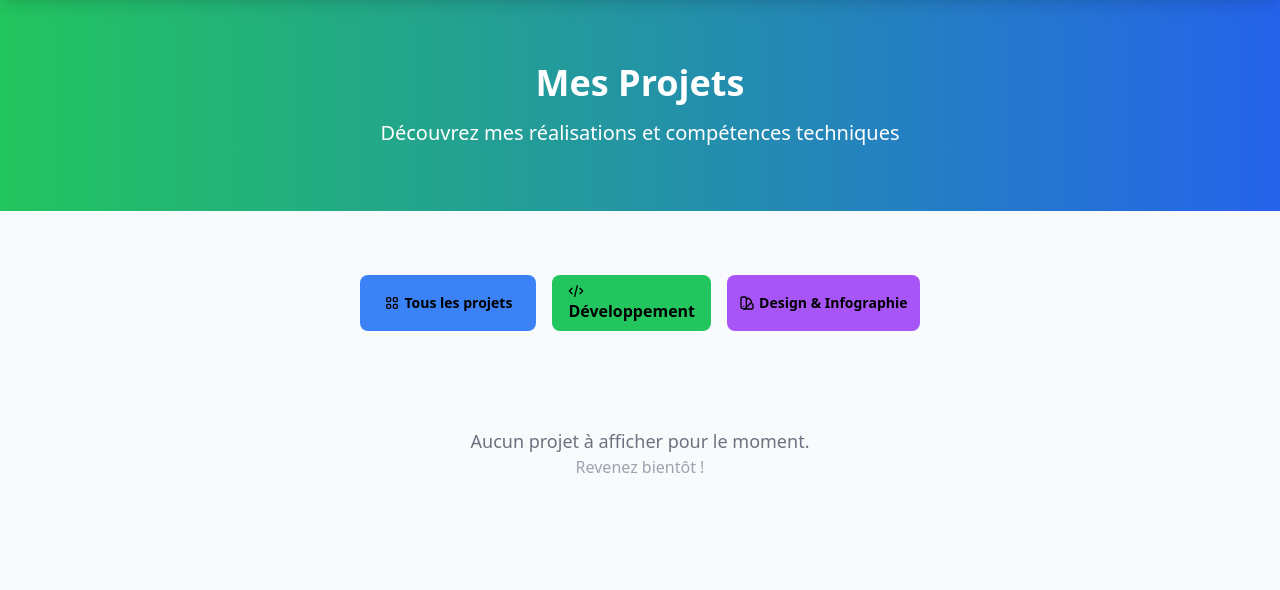
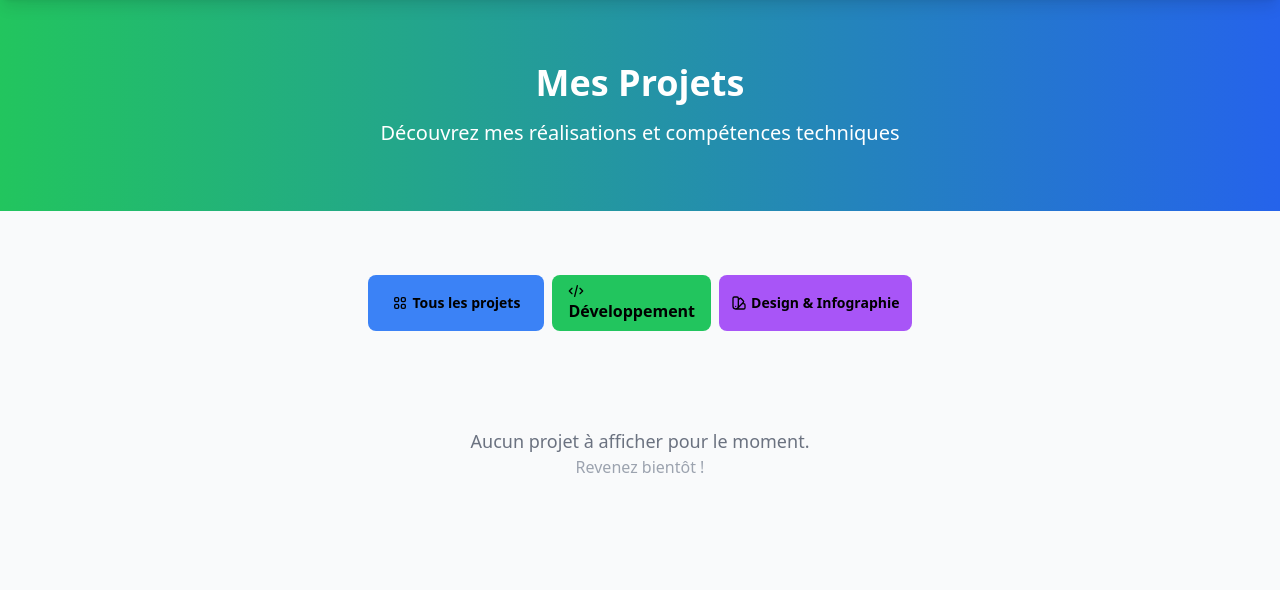
Before and after one commit to Lebon24/mon_site_personnel, a Django app: page /portfolio/ in a window 1280 px wide. Shown: the part 109-699 px from the top of the page. Run offline with Django 5.2, Linux system fonts and the light colour scheme; data that the repository does not hold is empty; some libraries are stand-ins or nearby versions.

Commit message:
Update portfolio.html

```diff
--- a/templates/main/portfolio.html
+++ b/templates/main/portfolio.html
@@ -62,7 +62,7 @@ document.addEventListener('DOMContentLoaded', function() {
         <!-- Filtres HTMX (optionnel) -->
 
 
-        <div class="flex justify-center mb-12 space-x-4">
+        <div class="flex justify-center mb-12 space-x-2 ml-1 mr-1">
             <button class="filter-btn active bg-blue-500 text-black px-3 md:px-6 py-2 rounded-lg font-semibold hover:bg-blue-700 hover:text-white transition-all duration-300 text-xs md:text-sm md:whitespace-nowrap whitespace-nowrap flex items-center" data-filter="all">
                 <svg class="w-4 h-4 mr-1 flex-shrink-0" fill="none" stroke="currentColor" viewBox="0 0 24 24">
                     <path stroke-linecap="round" stroke-linejoin="round" stroke-width="2" d="M4 6a2 2 0 012-2h2a2 2 0 012 2v2a2 2 0 01-2 2H6a2 2 0 01-2-2V6zm10 0a2 2 0 012-2h2a2 2 0 012 2v2a2 2 0 01-2 2h-2a2 2 0 01-2-2V6zM4 16a2 2 0 012-2h2a2 2 0 012 2v2a2 2 0 01-2 2H6a2 2 0 01-2-2v-2zm10 0a2 2 0 012-2h2a2 2 0 012 2v2a2 2 0 01-2 2h-2a2 2 0 01-2-2v-2z"/>
```
